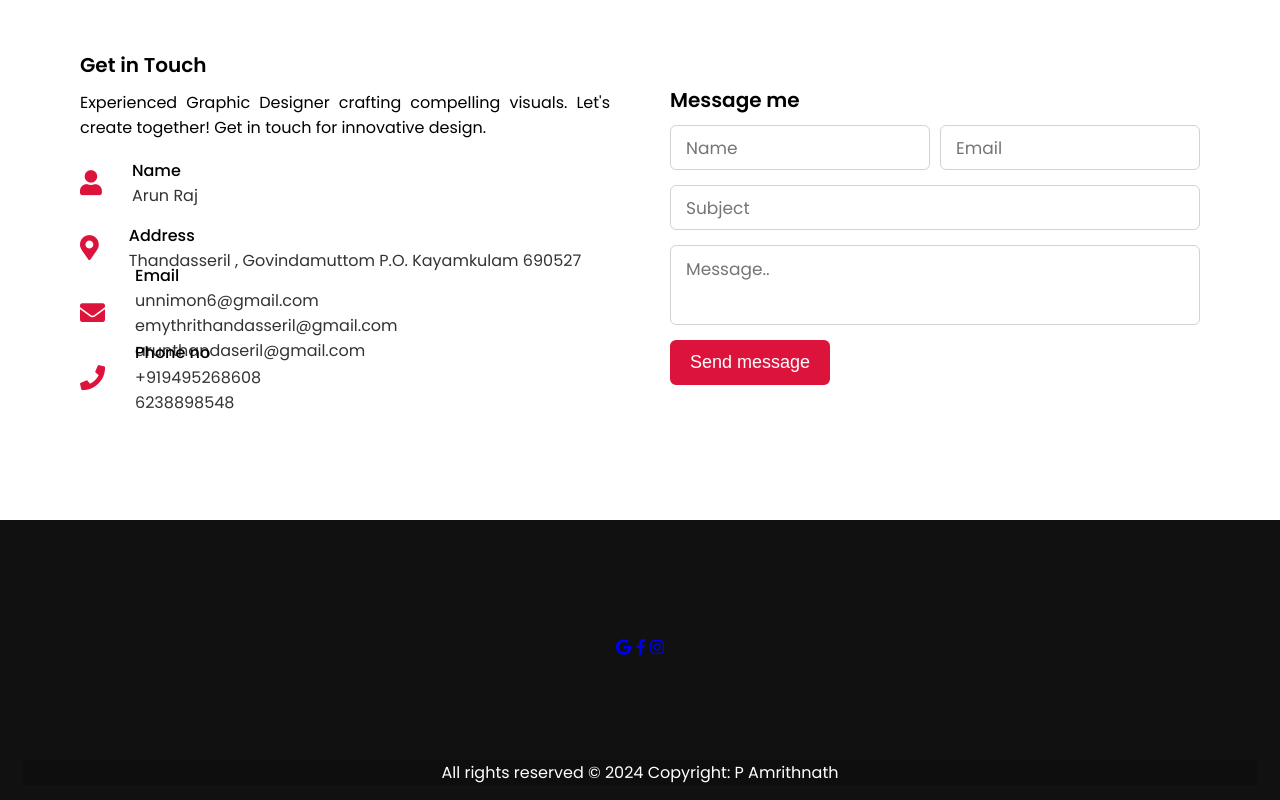
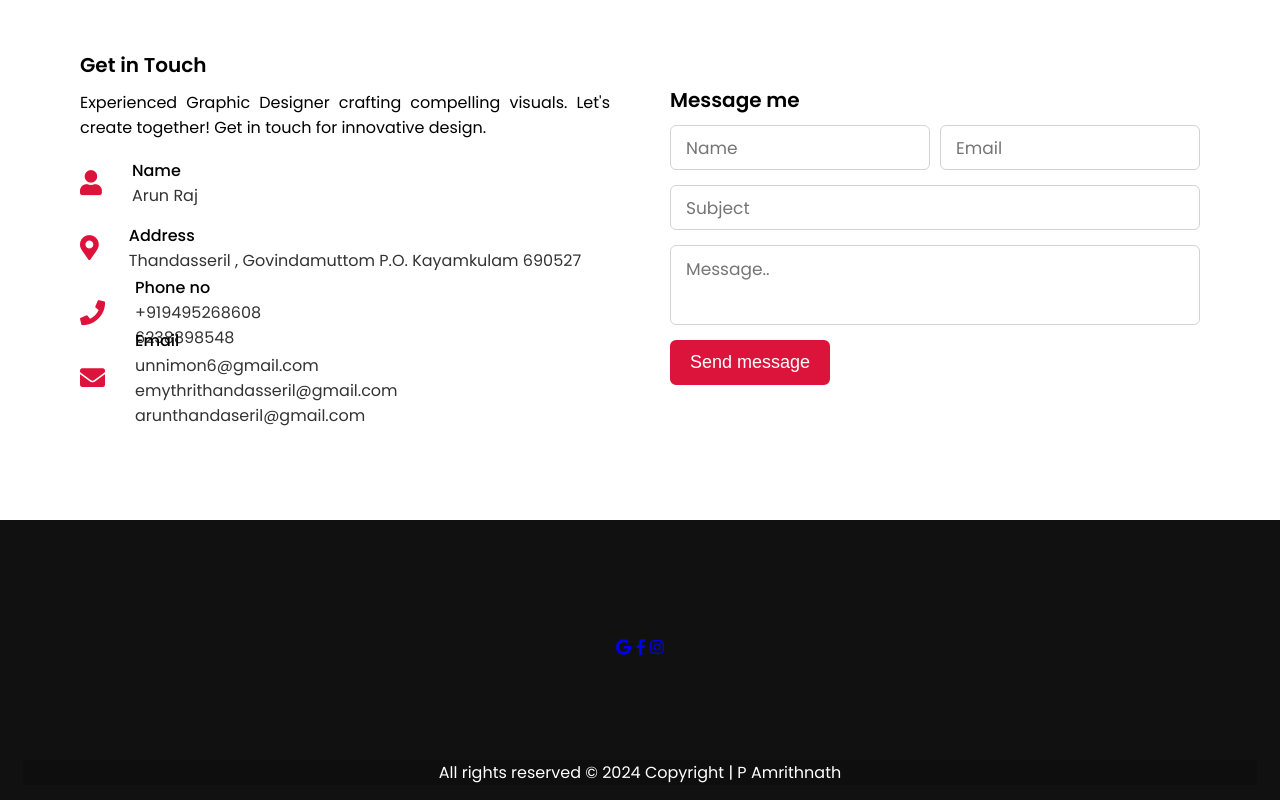
Before and after one commit to p-amrithnath/Arun_Portfoli, a plain HTML site: page index.html in a window 1280 px wide. Shown: the part 3817-4617 px from the top of the page. Drawn offline with nearby package versions, Linux system fonts and the light colour scheme.

Commit message:
Update index.html

```diff
--- a/index.html
+++ b/index.html
@@ -287,22 +287,21 @@
                             </div>
                         </div>
                         <div class="row">
+                            <i class="fas fa-phone"></i>
+                            <div class="info">
+                                <div class="head">Phone no</div>
+                                <div class="sub-title">+919495268608</div>
+                                <div class="sub-title">6238898548</div>
+
+                            </div>
+                        </div>
+                         <div class="row">
                             <i class="fas fa-envelope"></i>
                             <div class="info">
                                 <div class="head">Email</div>
                                 <div class="sub-title">unnimon6@gmail.com</div>
                                 <div class="sub-title">emythrithandasseril@gmail.com</div>
                                 <div class="sub-title">arunthandaseril@gmail.com</div>
-                            </div>
-                            <br>
-                        </div>
-                        <div class="row">
-                            <i class="fas fa-phone"></i>
-                            <div class="info">
-                                <div class="head">Phone no</div>
-                                <div class="sub-title">+919495268608</div>
-                                <div class="sub-title">6238898548</div>
-
                             </div>
                         </div>
                     </div>
@@ -367,7 +366,7 @@
 
         <!-- Copyright -->
         <div class="text-center p-3" style="background-color: rgba(0, 0, 0, 0.2);">
-          All rights reserved © 2024 Copyright:
+          All rights reserved © 2024 Copyright |
           <a class="text-white">P Amrithnath</a>
         </div>
         <!-- Copyright -->
@@ -375,8 +374,8 @@
       <!-- Copyright
     <footer>
         <span>Created By <a href="https://www.codingnepalweb.com">CodingNepal</a> | <span class="far fa-copyright"></span> 2020 All rights reserved.</span>
-    </footer>
--->
+    </footer> -->
+
 
     <script src="script.js"></script>
 
```
